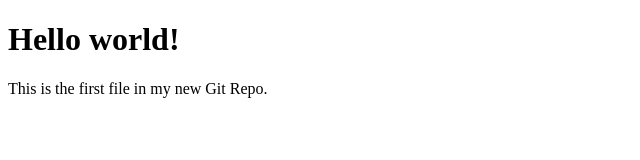
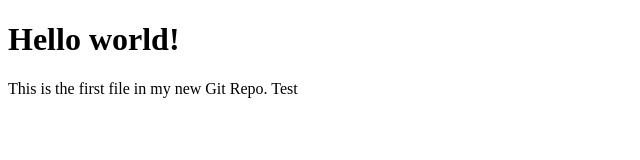
Before and after one commit to IshaPatel-1992/PracticeofGITCommands, a plain HTML site: page index.html in a window 1280 px wide. Shown: the full height of the page, 0-640 px from the left. Drawn offline with Linux system fonts and the light colour scheme.

Commit message:
added text 'Test'

```diff
--- a/index.html
+++ b/index.html
@@ -6,7 +6,7 @@
 <body>
 
 <h1>Hello world!</h1>
-<p>This is the first file in my new Git Repo.</p>
+<p>This is the first file in my new Git Repo. Test</p>
 
 </body>
 </html>
```
